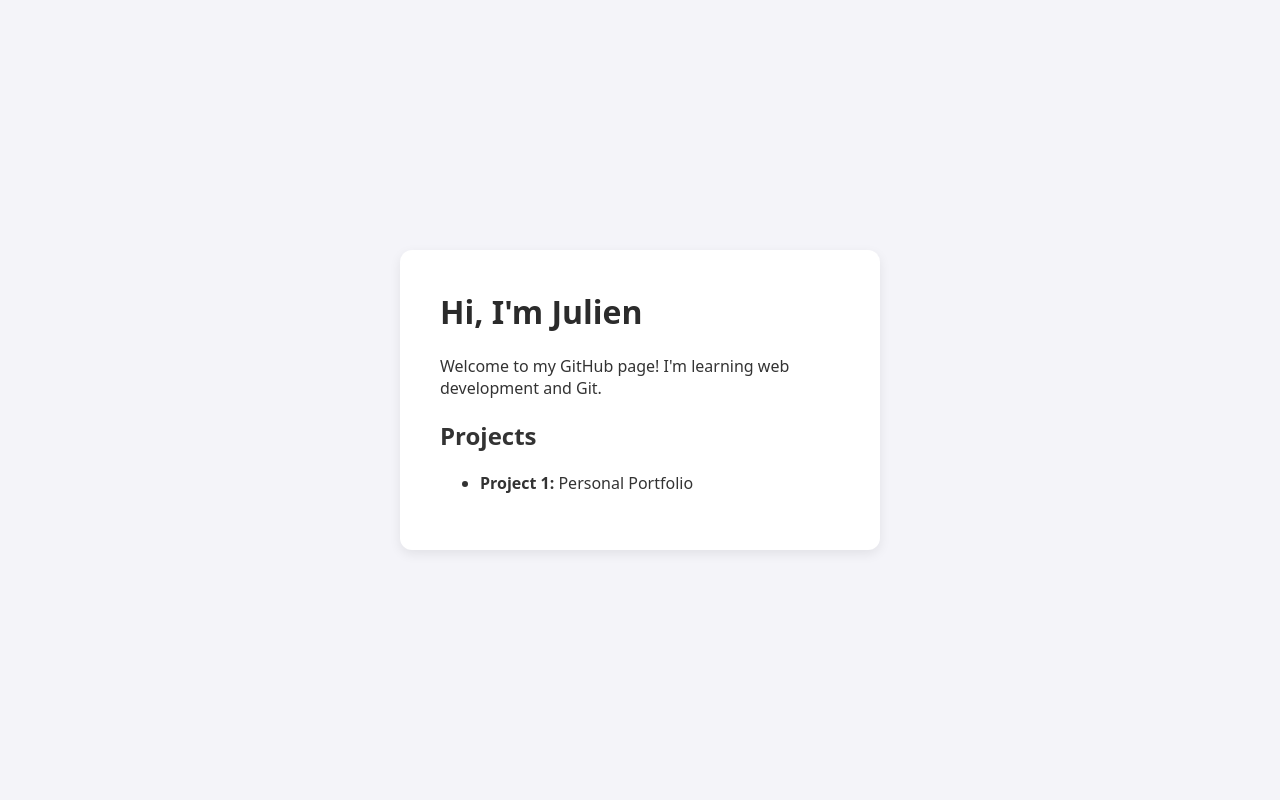
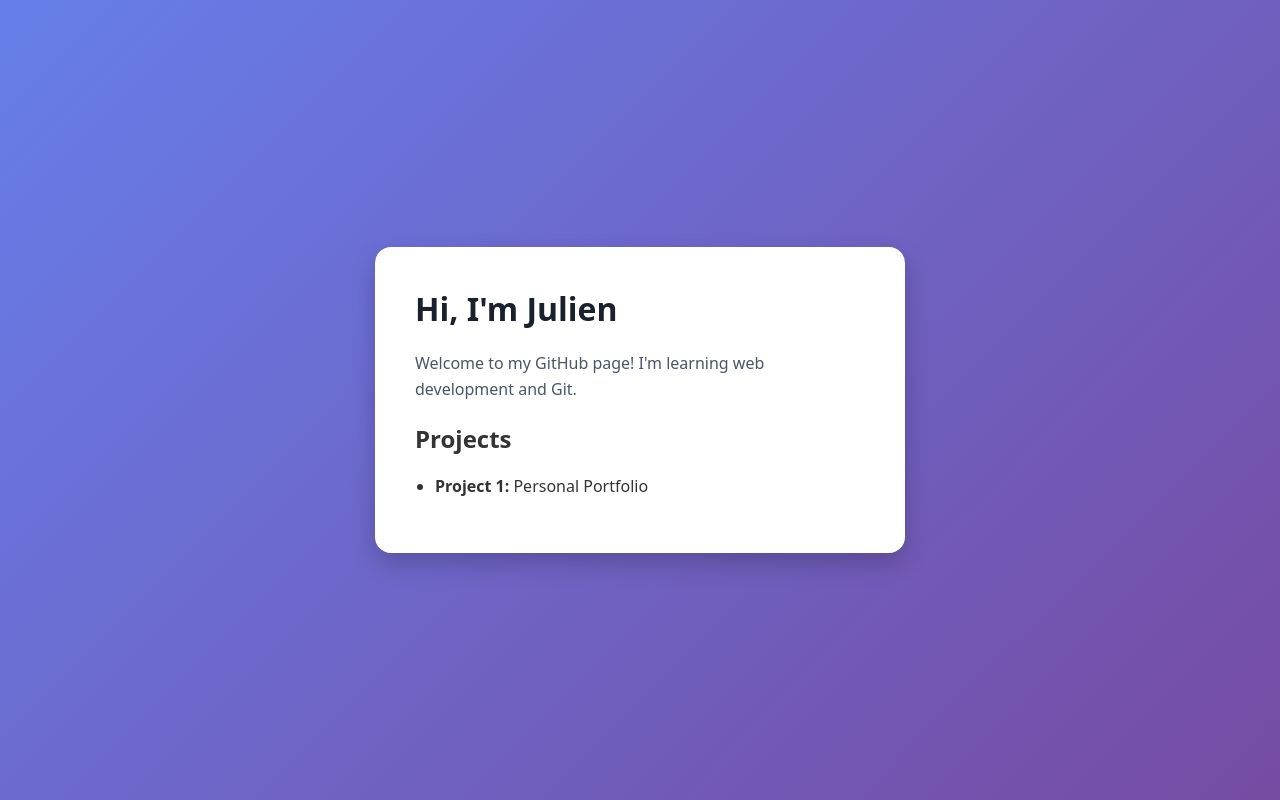
Before and after one commit to graloop/portfolio, a plain HTML site: page index.html in a window 1280 px wide. Drawn offline with Linux system fonts and the light colour scheme.

Commit message:
Add portfolio index.html and style.css

```diff
--- a/style.css
+++ b/style.css
@@ -1,6 +1,6 @@
 body {
   font-family: system-ui, -apple-system, sans-serif;
-  background-color: #f4f4f9;
+  background: linear-gradient(135deg, #667eea 0%, #764ba2 100%);
   display: flex;
   justify-content: center;
   align-items: center;
@@ -11,13 +11,27 @@ body {
 .card {
   background: white;
   padding: 2.5rem;
-  border-radius: 12px;
-  box-shadow: 0 4px 12px rgba(0,0,0,0.08);
-  max-width: 400px;
+  border-radius: 16px;
+  box-shadow: 0 10px 25px rgba(0,0,0,0.2);
+  max-width: 450px;
+  width: 100%;
   color: #333;
 }
 
 h1 {
-  color: #2b2b2b;
+  color: #1a202c;
   margin-top: 0;
 }
+
+p {
+  color: #4a5568;
+  line-height: 1.6;
+}
+
+ul {
+  padding-left: 20px;
+}
+
+li {
+  margin-bottom: 8px;
+}
```
